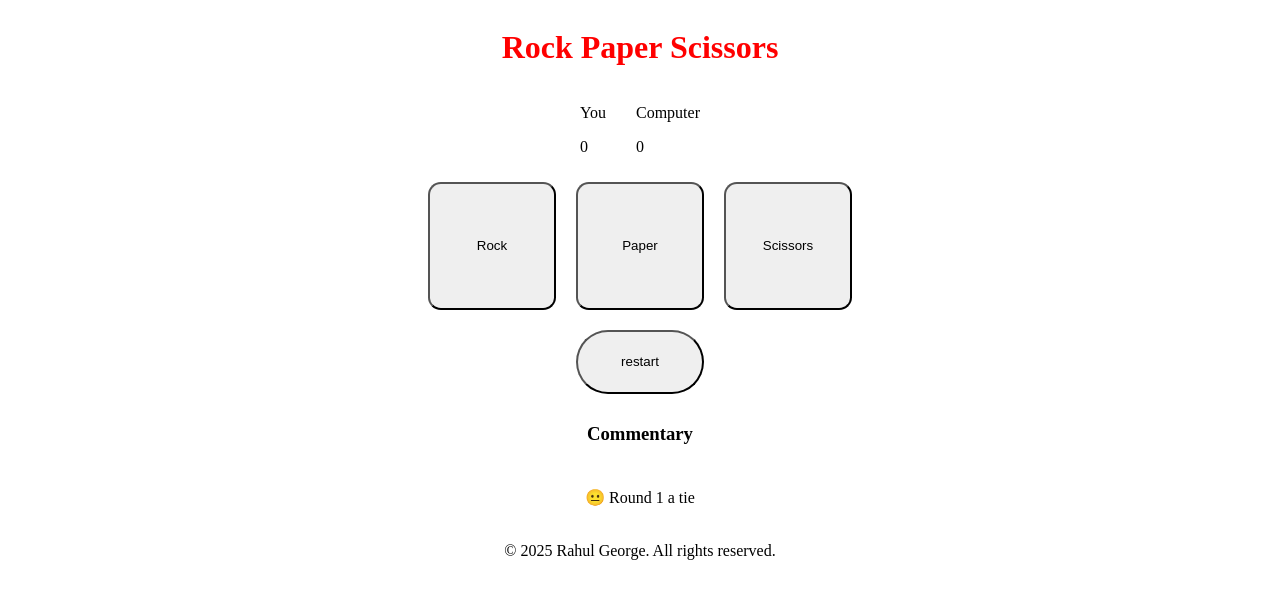
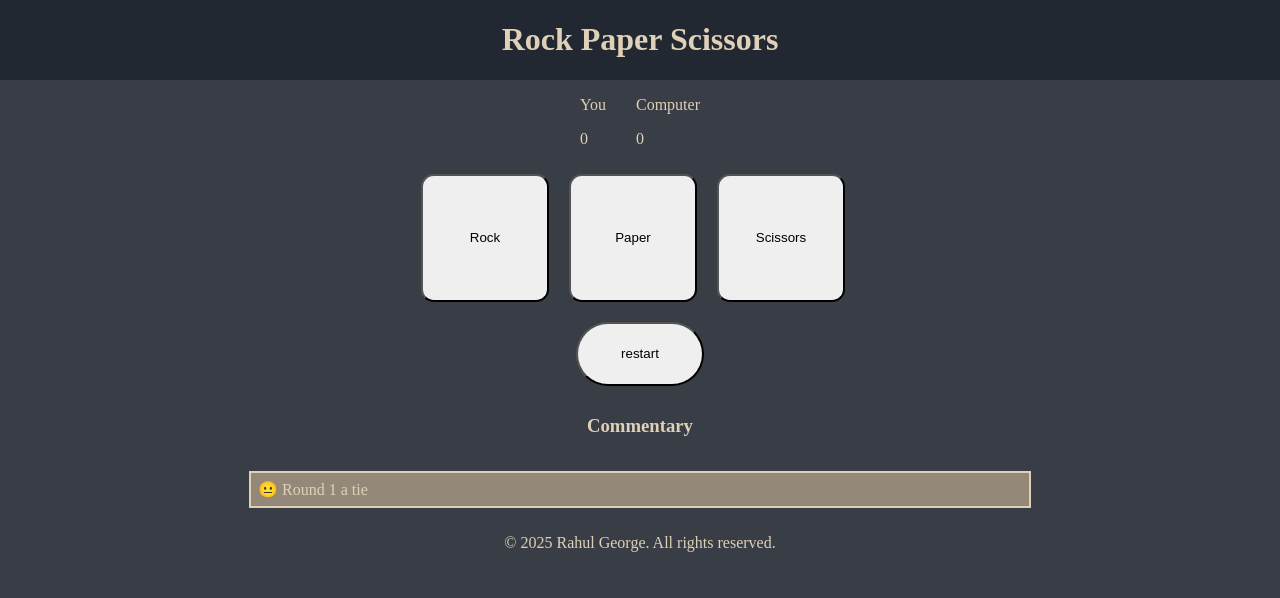
Before and after one commit to rahul-george/rock-paper-scissors, a plain HTML site: page index.html in a window 1280 px wide. Both pictures are taken after a click on the button "Rock". Drawn offline with Linux system fonts and the light colour scheme.

Commit message:
fix: fixed more color and style issues

```diff
--- a/styles.css
+++ b/styles.css
@@ -1,19 +1,23 @@
 body {
   display: flex;
   justify-content: center;
-  min-width: 60vw;
+  background-color: #393e46;
+  margin: 0;
+  padding: 0;
+  color: #dfd0b8;
+  /* color: #EEEEEE;  */
 }
 .game_frame {
   display: flex;
   flex-direction: column;
   justify-content: flex-start;
   align-items: center;
-  width: 60vw;
 }
 header {
   display: flex;
   justify-content: center;
-  color: red;
+  background-color: #222831;
+  width: 100vw;
 }
 
 .scorecard {
@@ -74,11 +78,18 @@ header {
   overflow-y: clip;
   padding: 5px;
   max-height: 20vh;
+  width: 60vw;
+
+  border: 2px solid #dfd0b8;
+  background-color: #948979;
 }
 .gameResult {
   list-style-type: none;
   padding: 2px;
-  margin: 2px;
+  color: #dfd0b8;
+  background-color: #948979;
+  /* border: 1px solid #dfd0b8; */
+  width: 59vw;
 }
 
 footer {
```
